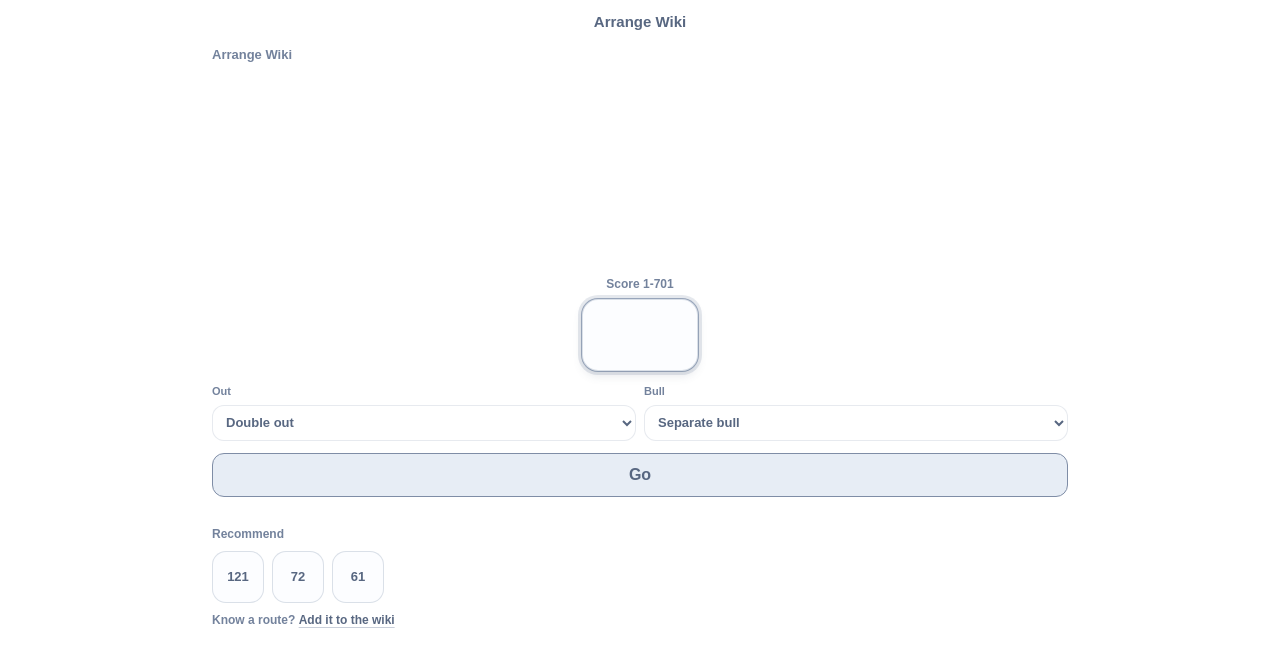
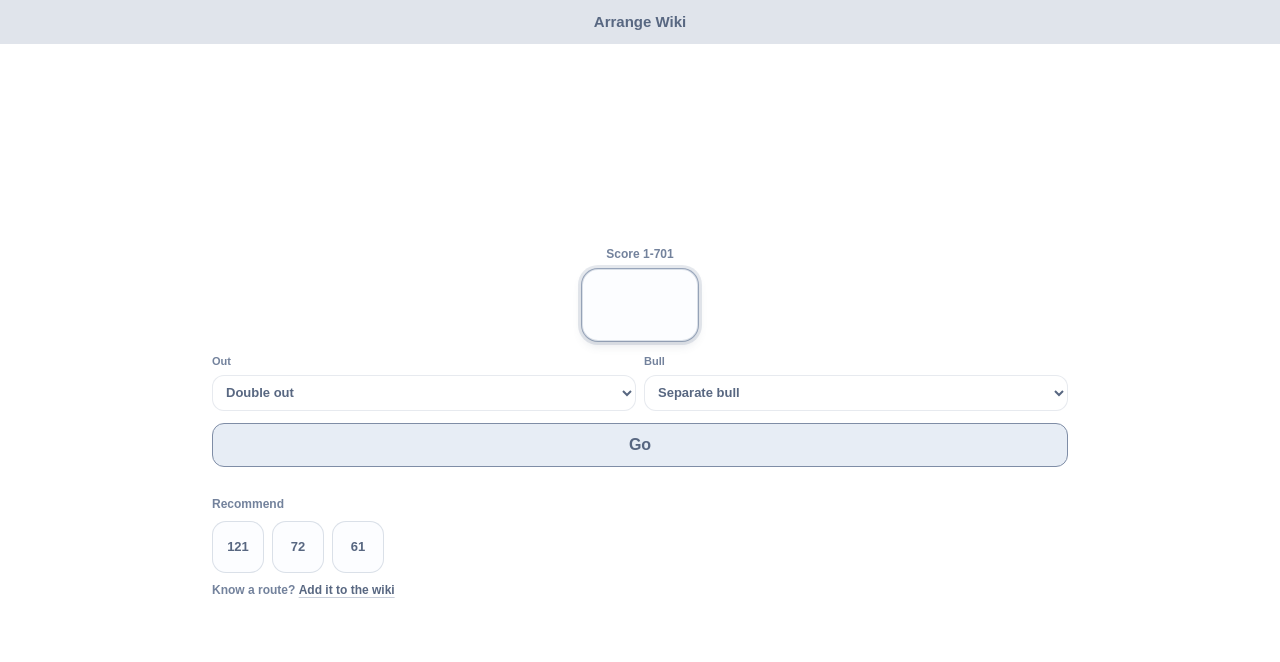
Before and after one commit to subaru-git/arrange-route, a Next.js app: page /scores in a window 1280 px wide. Shown: the top 662 px of the page. Built offline with nearby package versions, Linux system fonts and the light colour scheme.

Commit message:
Adjust flat header spacing

```diff
--- a/app/globals.css
+++ b/app/globals.css
@@ -50,15 +50,18 @@ a:hover {
 
 .app-header {
   display: flex;
+  align-items: center;
   justify-content: center;
-  padding: 14px 12px 4px;
+  min-height: 44px;
+  padding: 0 12px;
+  background: rgb(154 167 188 / 30%);
 }
 
 .app-header-title {
   color: var(--color-text-primary);
   font-size: 15px;
   font-weight: 800;
-  line-height: 1;
+  line-height: 1.2;
   text-decoration: none;
 }
 
@@ -83,37 +86,16 @@ a:hover {
 
 .scores-entry-page {
   display: grid;
-  grid-template-rows: auto 1fr;
-  gap: 18px;
-  min-height: calc(100dvh - 24px);
+  min-height: calc(100dvh - 68px);
   padding-top: 0;
   min-width: 0;
   width: 100%;
-}
-
-.scores-entry-page header {
-  display: grid;
-  gap: 4px;
 }
 
 .scores-entry-main {
   display: grid;
   align-content: center;
   min-height: 0;
-}
-
-.scores-entry-page header p {
-  margin: 0;
-  color: var(--color-text-secondary);
-  font-size: 13px;
-  font-weight: 700;
-}
-
-.scores-entry-page header h1 {
-  margin: 0;
-  color: var(--color-text-primary);
-  font-size: 32px;
-  line-height: 1;
 }
 
 .score-entry {
@@ -936,15 +918,8 @@ button {
   padding: 4px 0 12px;
 }
 
-.new-post-page header p {
+.new-post-page header h1 {
   margin: 0;
-  color: var(--color-text-secondary);
-  font-size: 12px;
-  font-weight: 700;
-}
-
-.new-post-page header h1 {
-  margin: 2px 0 0;
   color: var(--color-text-primary);
   font-size: 22px;
   line-height: 1;
--- a/app/new/page.tsx
+++ b/app/new/page.tsx
@@ -30,7 +30,6 @@ export default function NewPage({ searchParams }: PageProps) {
   return (
     <section className="new-post-page">
       <header>
-        <p>Arrange Wiki</p>
         <h1>New route</h1>
       </header>
       <NewPostForm
--- a/app/scores/page.tsx
+++ b/app/scores/page.tsx
@@ -5,10 +5,6 @@ const commonScores = [121, 72, 61];
 export default function ScoresIndexPage() {
   return (
     <section className="scores-entry-page">
-      <header>
-        <p>Arrange Wiki</p>
-      </header>
-
       <div className="scores-entry-main">
         <ScoreEntry commonScores={commonScores} />
       </div>
```
